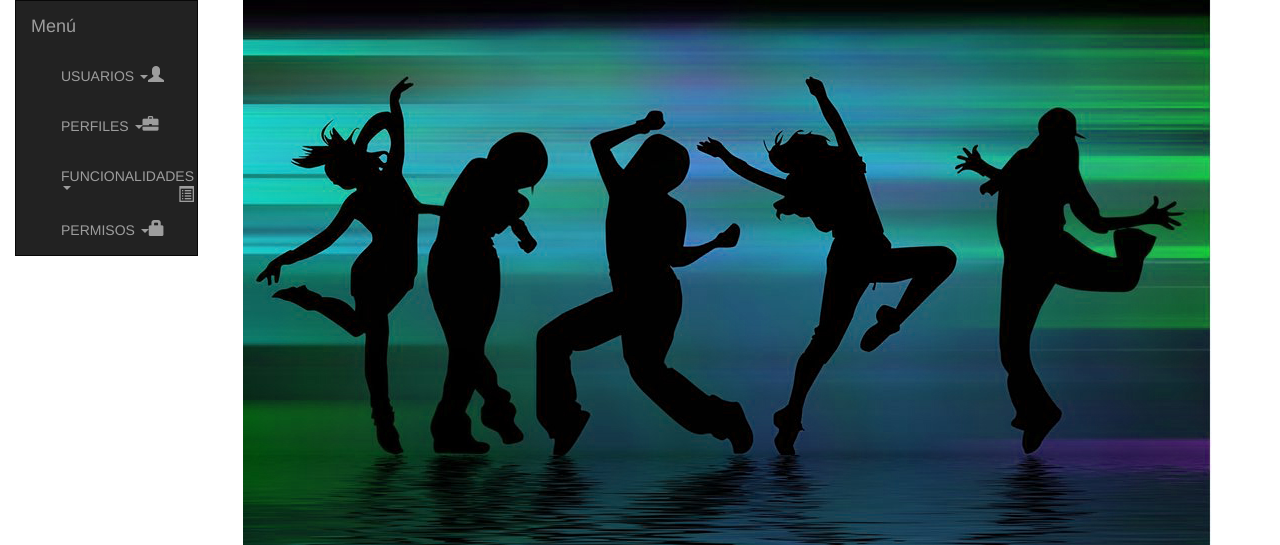
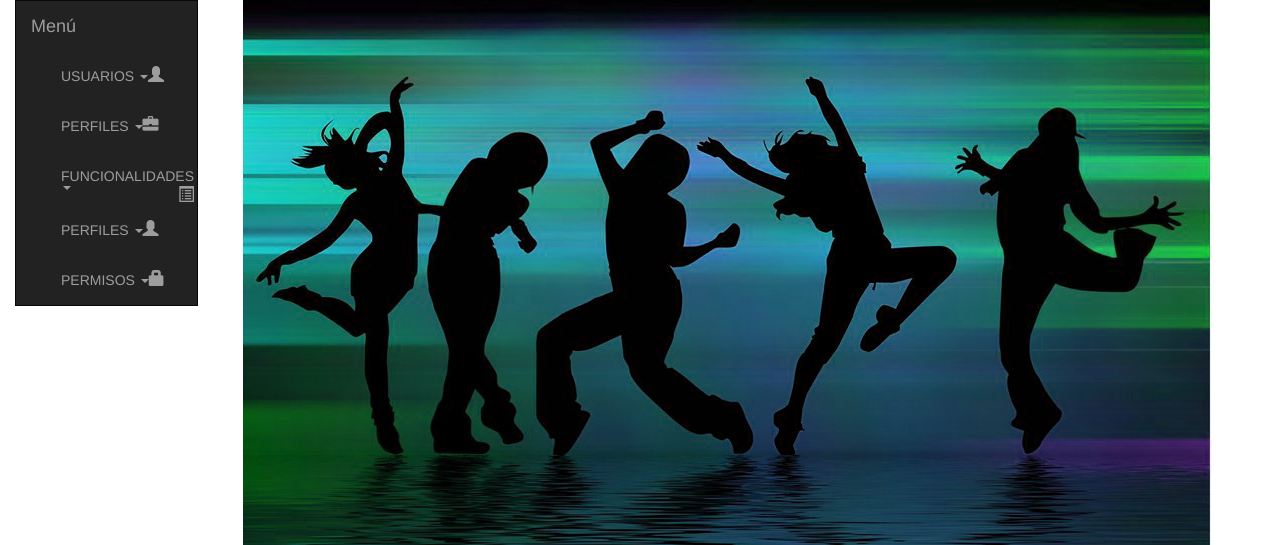
Before and after one commit to SergioESEI/IU-Grupo-5, a PHP site: page /views/default_Vista.php in a window 1280 px wide. Shown: the part 52-597 px from the top of the page. Run offline with PHP 8.4, Linux system fonts and the light colour scheme; a user stored in the database is signed in.

Commit message:
Añadido en el menu, la seccion clientes

```diff
--- a/views/menu.php
+++ b/views/menu.php
@@ -111,6 +111,32 @@
 						</ul>
 					</li>
 
+					<!-- Gestión de clientes -->
+					<li class="dropdown">
+						<a href="#" class="dropdown-toggle" data-toggle="dropdown"><?php echo $strings['gestionarGrupos']; ?>
+						<span class="caret"></span>
+						<span style="font-size:16px;" class="pull-right hidden-xs showopacity glyphicon glyphicon-user"></span></a>
+						<ul class="dropdown-menu forAnimate" role="menu">
+							<li>
+							  <a href="../controllers/GRUPO_Controller.php?id=altaGrupo">
+							   <span style="font-size:12px;" class="pull-right hidden-xs showopacity glyphicon glyphicon-plus"></span><?php echo $strings['altaGrupo']; ?></a>
+							</li>
+							<li>
+							  <a href="../controllers/GRUPO_Controller.php?id=bajaGrupo">
+							  <span style="font-size:12px;" class="pull-right hidden-xs showopacity glyphicon glyphicon-remove"></span><?php echo $strings['bajaGrupo']; ?></a>
+							</li>
+							<li>
+							  <a href="../controllers/GRUPO_Controller.php?id=modificarGrupo">
+							  <span style="font-size:12px;" class="pull-right hidden-xs showopacity glyphicon glyphicon-pencil"></span><?php echo $strings['modificarGrupo']; ?></a>
+							</li>
+							<li>
+							  <a href="../controllers/GRUPO_Controller.php?id=consultarGrupo">
+							 <span style="font-size:12px;" class="pull-right hidden-xs showopacity glyphicon glyphicon-book"></span><?php echo $strings['consultarGrupo']; ?></a>
+							</li>
+						</ul>
+					</li>
+
+
 					<!-- Gestión de permisos -->
 					<li class="dropdown">
 						<a href="#" class="dropdown-toggle" data-toggle="dropdown"><?php echo $strings['gestionarPermisos']; ?>
```
